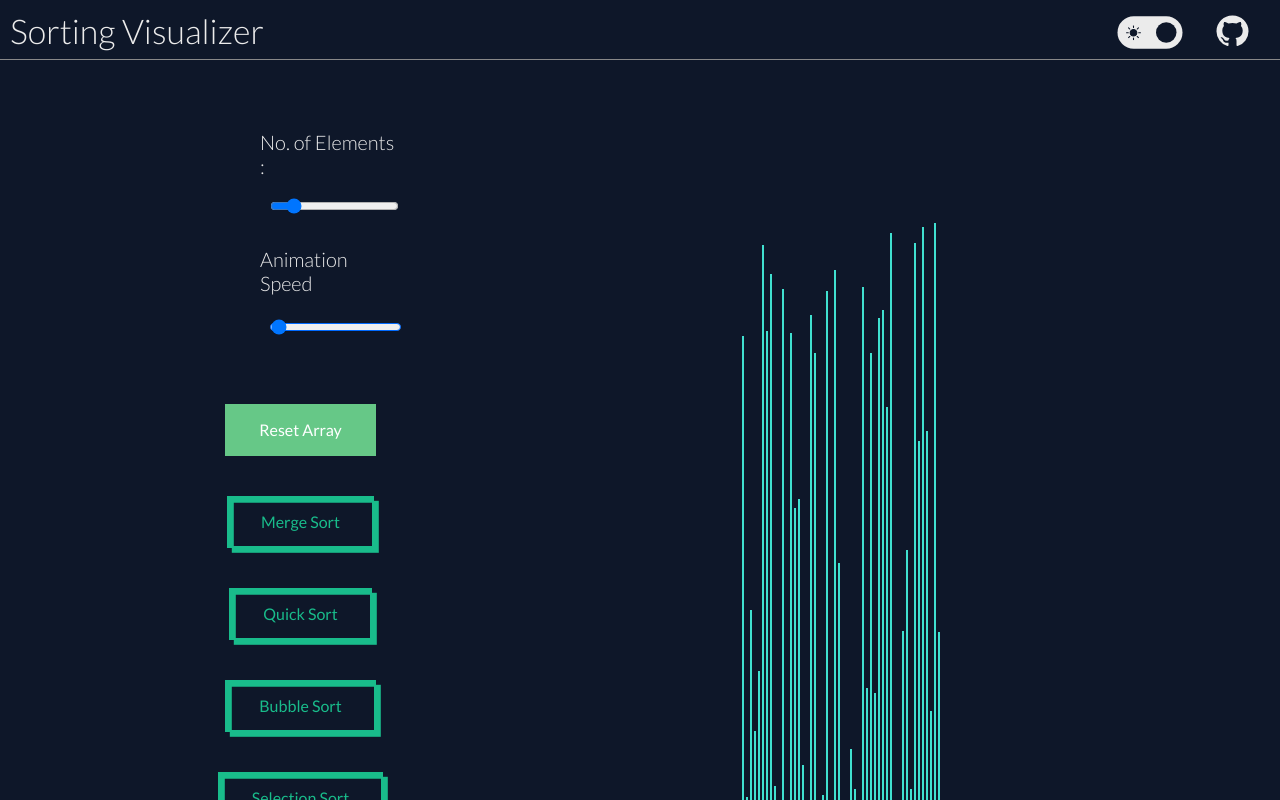
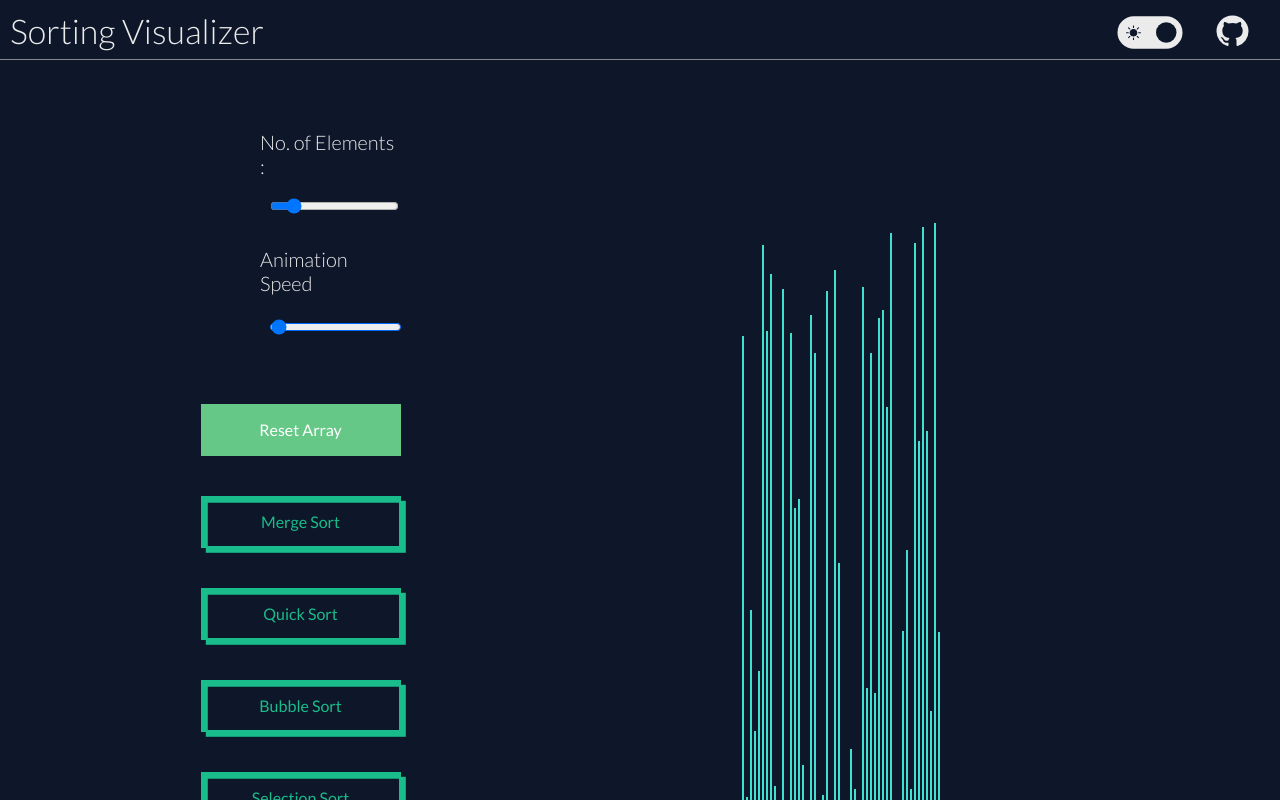
Before and after one commit to ujjwal404/SortingVisualizer, a React (Create React App) app: page / in a window 1280 px wide. In both pictures the pointer is over the button "Reset Array". Shown: the top 800 px of the page. Built offline with nearby package versions, Linux system fonts and the light colour scheme.

Commit message:
same button size

```diff
--- a/src/App.js
+++ b/src/App.js
@@ -1,7 +1,7 @@
 import React, { Component } from 'react';
 import SortingVisualizer from './SortingVisualizer/SortingVisualizer';
 import { ReactComponent as GithubIcon } from './utils/assets/github.svg';
-import './App.css';
+import './App.scss';
 import ThemeToggle from './utils/ThemeSwitch';
 
 export default class App extends Component {
--- a/src/SortingVisualizer/SortingVisualizer.scss
+++ b/src/SortingVisualizer/SortingVisualizer.scss
@@ -16,6 +16,7 @@
   margin: 40px auto;
   // margin: 40px;
   cursor: pointer;
+  width: 200px;
 }
 
 .sliders {
--- a/src/SortingVisualizer/buttons.scss
+++ b/src/SortingVisualizer/buttons.scss
@@ -32,7 +32,7 @@
 }
 
 .slide:hover {
-  box-shadow: inset 10em 0 0 0 var(--hover);
+  box-shadow: inset 13em 0 0 0 var(--hover);
 }
 
 .offset {
```
Also changed, not shown: src/App.scss (renamed from src/App.css).
